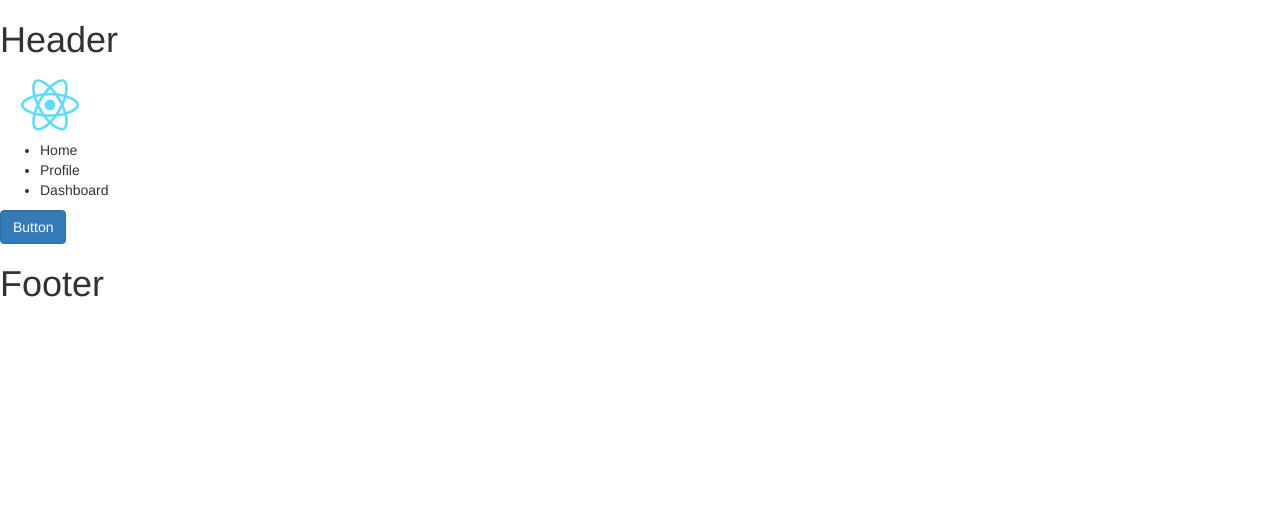
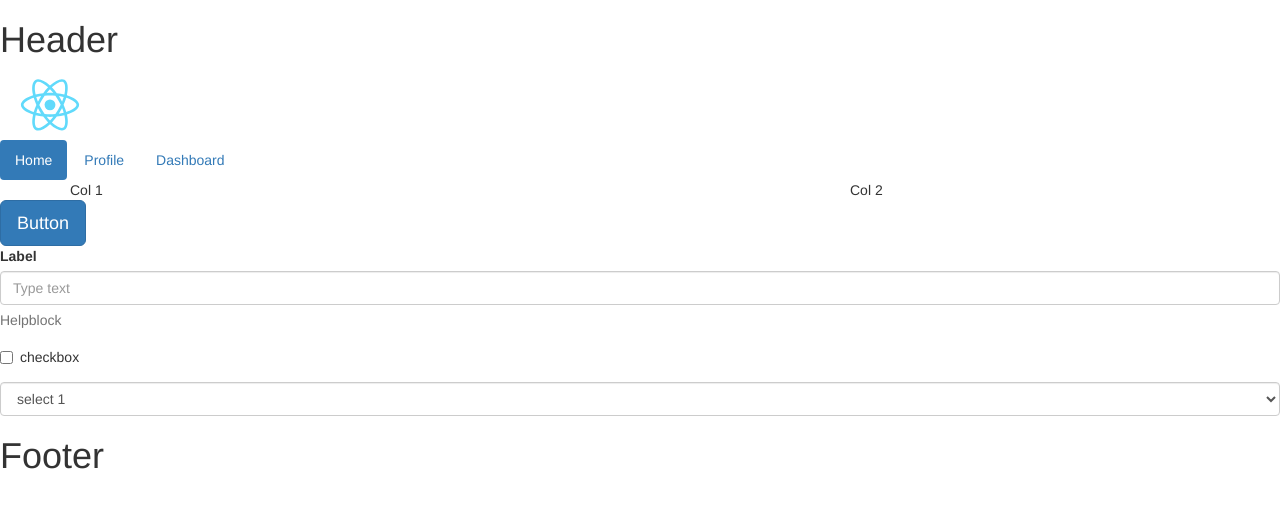
Before and after one commit to marcindomanski1/react, a React (Create React App) app: page / in a window 1280 px wide. Shown: the top 508 px of the page. Built offline with nearby package versions, Linux system fonts and the light colour scheme.

Commit message:
added react-bootsrap Menu and Forms

```diff
--- a/src/components/Home.js
+++ b/src/components/Home.js
@@ -1,15 +1,49 @@
 import React from 'react';
-import {Button} from 'react-bootstrap';
+import {Button, Grid, Row, Col, FormGroup, ControlLabel, FormControl, HelpBlock, Checkbox} from 'react-bootstrap';
 
 const Home = () => {
     const handleClick = () => {
         alert('click');
     };
 
+    const gridInstance = (
+        <Grid>
+            <Row className="show-grid">
+                <Col xs={12} md={8}> Col 1</Col>
+                <Col xs={6} md={4}>Col 2</Col>
+            </Row>
+        </Grid>
+    );
+
     return (<div>
-            <Button bsStyle="primary" onClick={handleClick}>Button</Button>
+            {gridInstance}
+            <Button bsStyle="primary" bsSize="large" onClick={handleClick}>Button</Button>
+           {/* <Grid>
+                <Row>
+                    <Col xs={12} md={8}>Column 1</Col>
+                    <Col xs={6} md={4}>Column 2</Col>
+                </Row>
+            </Grid>*/}
+            <form>
+                <FormGroup>
+                    <ControlLabel>Label</ControlLabel>
+                    <FormControl type="text" placeholder="Type text"/>
+                    <HelpBlock>Helpblock</HelpBlock>
+                </FormGroup>
+                <FormGroup>
+                    <Checkbox inline> checkbox</Checkbox>
+                </FormGroup>
+                <FormGroup>
+                    <FormControl componentClass="select" placeholder="Select">
+                        <option value="1">select 1</option>
+                        <option value="2">select 2</option>
+                    </FormControl>
+                </FormGroup>
+            </form>
         </div>
     );
+
+
 };
 
 export default Home;
--- a/src/components/Menu.js
+++ b/src/components/Menu.js
@@ -1,4 +1,5 @@
 import React from 'react';
+import {Nav, NavItem} from 'react-bootstrap';
 
 const Menu = () => {
     // const menuElements = [
@@ -7,14 +8,16 @@ const Menu = () => {
     //     <li key="3">Dashboard</li>
     // ];
 
-    const menuElements = ['Home', 'Profile', 'Dashboard'].map((element, index) => {
-        return <li key={index}>{element}</li>;
-    });
+    // const menuElements = ['Home', 'Profile', 'Dashboard'].map((element, index) => {
+    //     return <li key={index}>{element}</li>;
+    // });
 
     return (
-        <ul>
-            {menuElements}
-        </ul>
+        <Nav bsStyle="pills" activeKey={0}>
+            <NavItem eventKey={0}>Home</NavItem>
+            <NavItem eventKey={1}>Profile</NavItem>
+            <NavItem eventKey={2}>Dashboard</NavItem>
+        </Nav>
     );
 };
 
```
